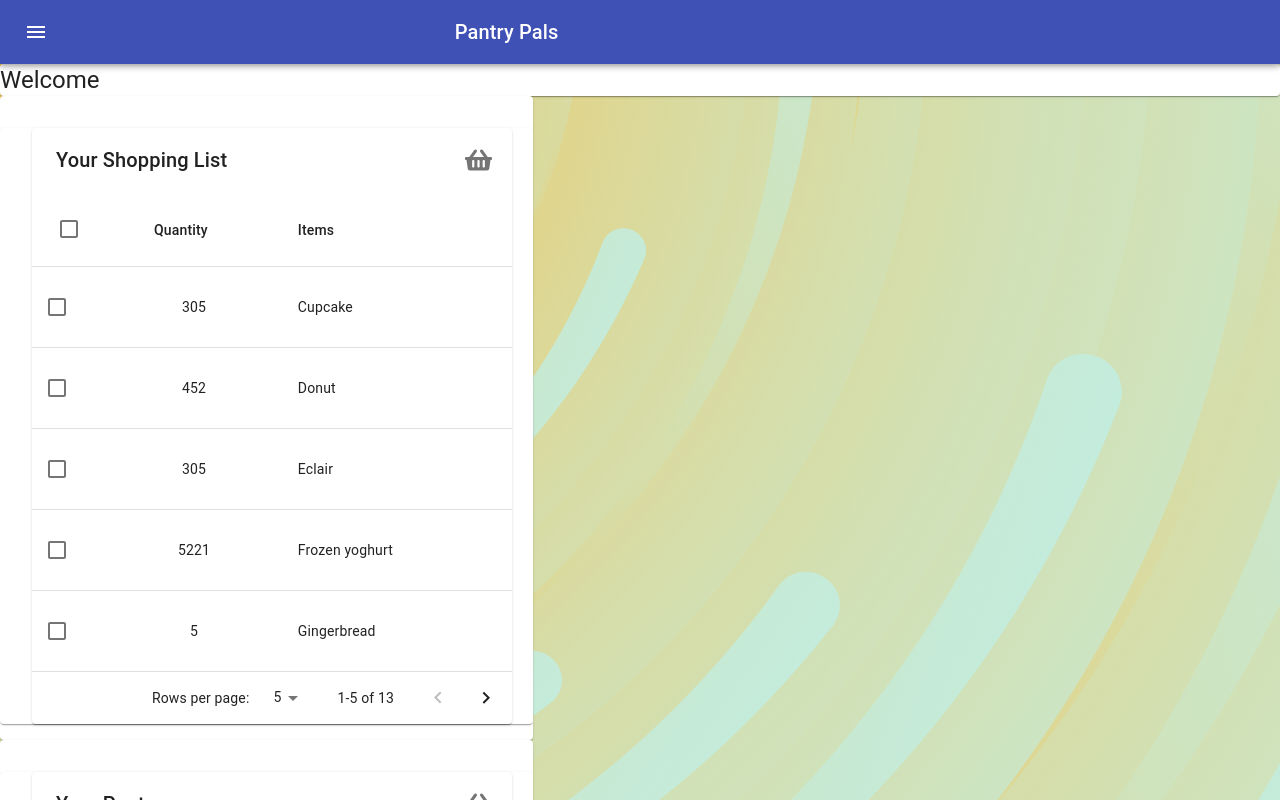
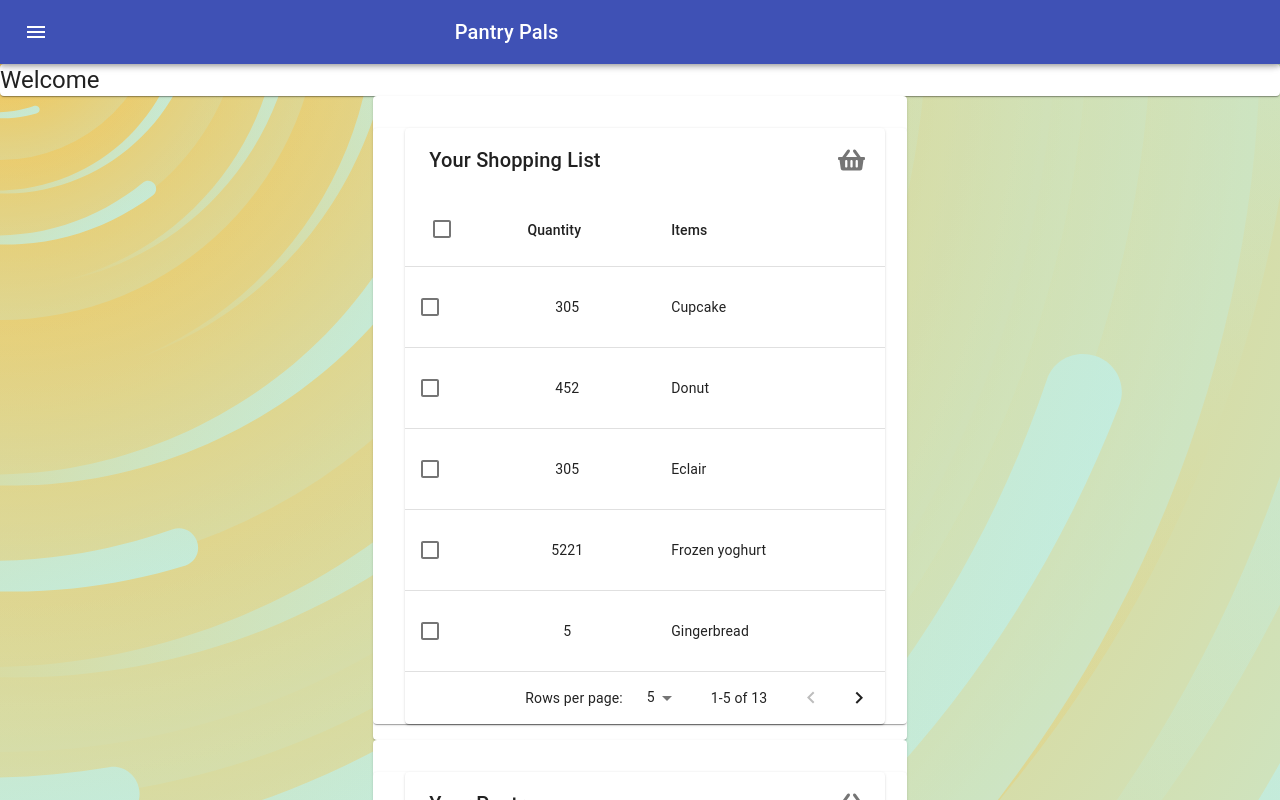
Before and after one commit to listenToRipley/capstone, a React (Create React App) app: page /home in a window 1280 px wide. Shown: the top 800 px of the page. Built offline with nearby package versions, Linux system fonts and the light colour scheme.

Commit message:
working on the home page margins

```diff
--- a/src/components/Home.js
+++ b/src/components/Home.js
@@ -6,8 +6,10 @@ import UserProfile from './CurrentUser/UserProfile';
 import Grid from '@material-ui/core/Grid';
 import Card from '@material-ui/core/Card'
 import Paper from '@material-ui/core/Paper';
-import { makeStyles, Typography } from '@material-ui/core';
-// import Box from '@material-ui/core/Box';
+import Typography from '@material-ui/core/Typography';
+import { makeStyles, useTheme } from '@material-ui/core/styles';
+import { withStyles } from '@material-ui/styles';
+import Box from '@material-ui/core/Box';
 // import cookie from 'cookie'
 
 //this view is based on the current user and their primary
@@ -16,49 +18,62 @@ const useStyles = makeStyles((theme) => ({
   root: {
     height:'100vh'
   },
+  welcome: {
+    margin: theme.spacing(4,5)
+  },
     paper: {
-      margin: theme.spacing(8, 4),
+      margin: theme.spacing(1, 4, 4 ),
       display: 'flex',
-      flexDirection: 'column',
+      flexDirection: '',
       alignItems: 'center',
+  },
+  cards: {
+    margin: 4,
+    padding: 10
   }
 }))
 
 const Home = (props) => {
+  const classes = useStyles();
+  const theme = useTheme();
 
   return (
+   <Box
+      className={classes.root}
+      >
+      <Card>
+    <Typography component="h1" variant="h5" className="welcome">Welcome {props.bindUsername}</Typography>
+    </Card>
       <Grid
-        // container
+        container
         component="main"
         direction="row"
         justify="center"
         alignItems="center"
-        // className={classes.root}
+
         >
-        <Card>
-        <Typography component="h1" variant="h5">Welcome {props.bindUsername}</Typography>
-        </Card>
+
         <Grid
         item xs={12} sm={8} md={5} elevation={6} square>
-        <Card>
+        <Card className="cards">
           <Paper>
             <ShoppingList/>
           </Paper>
         </Card>
 
-        <Card>
+        <Card className="cards">
           <Paper>
             <Pantry/>
           </Paper>
         </Card>
 
-        <Card>
+        <Card className="cards">
           <Paper>
             <PalList/>
           </Paper>
         </Card>
 
-        <Card>
+        <Card className="cards">
           <Paper>
             <UserProfile/>
           </Paper>
@@ -66,9 +81,10 @@ const Home = (props) => {
 
         </Grid>
       </Grid>
+   </Box>
 
   )
 
 }
 
-export default Home
+export default withStyles(useStyles)(Home)
--- a/src/components/PalProfile.js
+++ b/src/components/PalProfile.js
@@ -30,7 +30,7 @@ const PalProfile = () => {
     <h4>IF PALS</h4>
     <a>User's pantry</a>
     <a>User's shopping</a>
-    <a>User's pal list</a>
+    <a>User's pal</a>
     </div>
   )
 }
```
Also changed, not shown: 1 other file (tests, documents, lock files or other folders).
